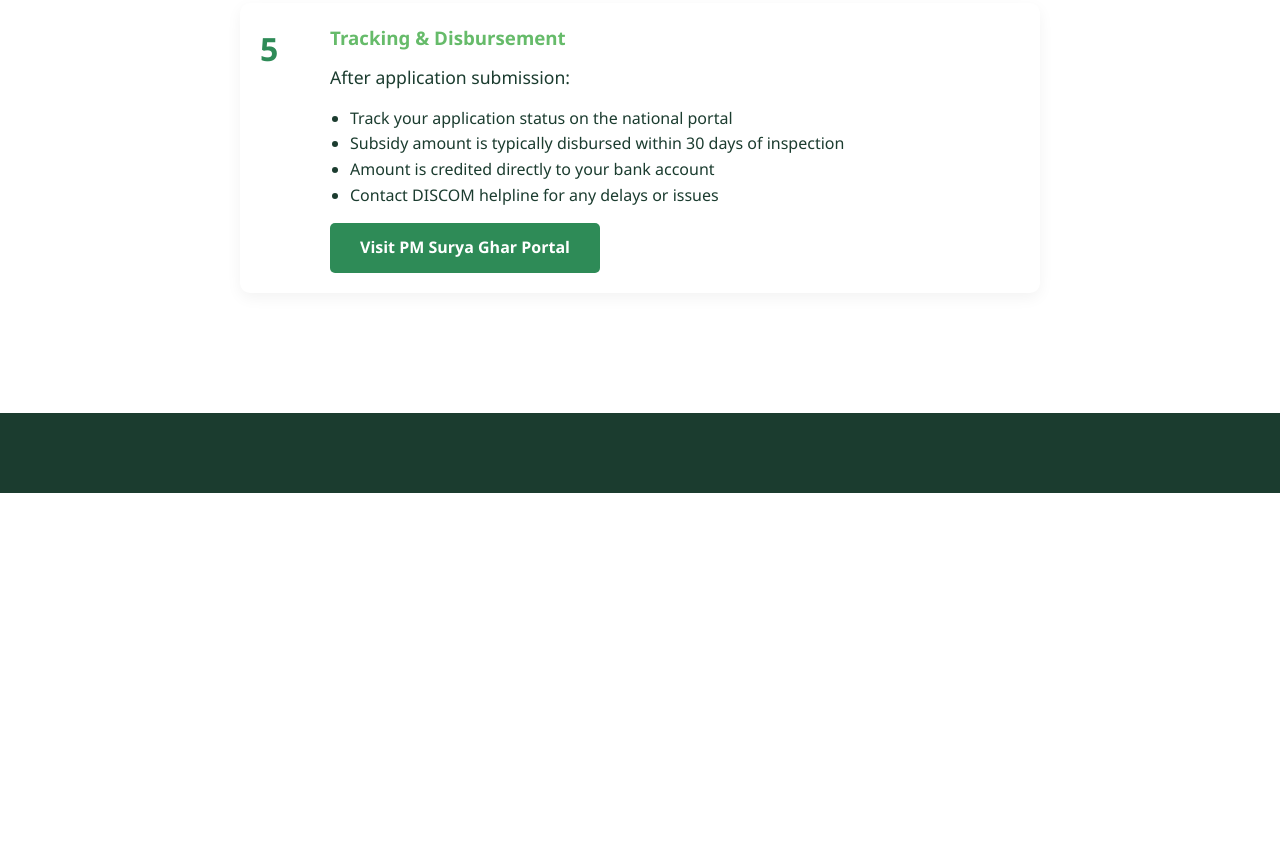
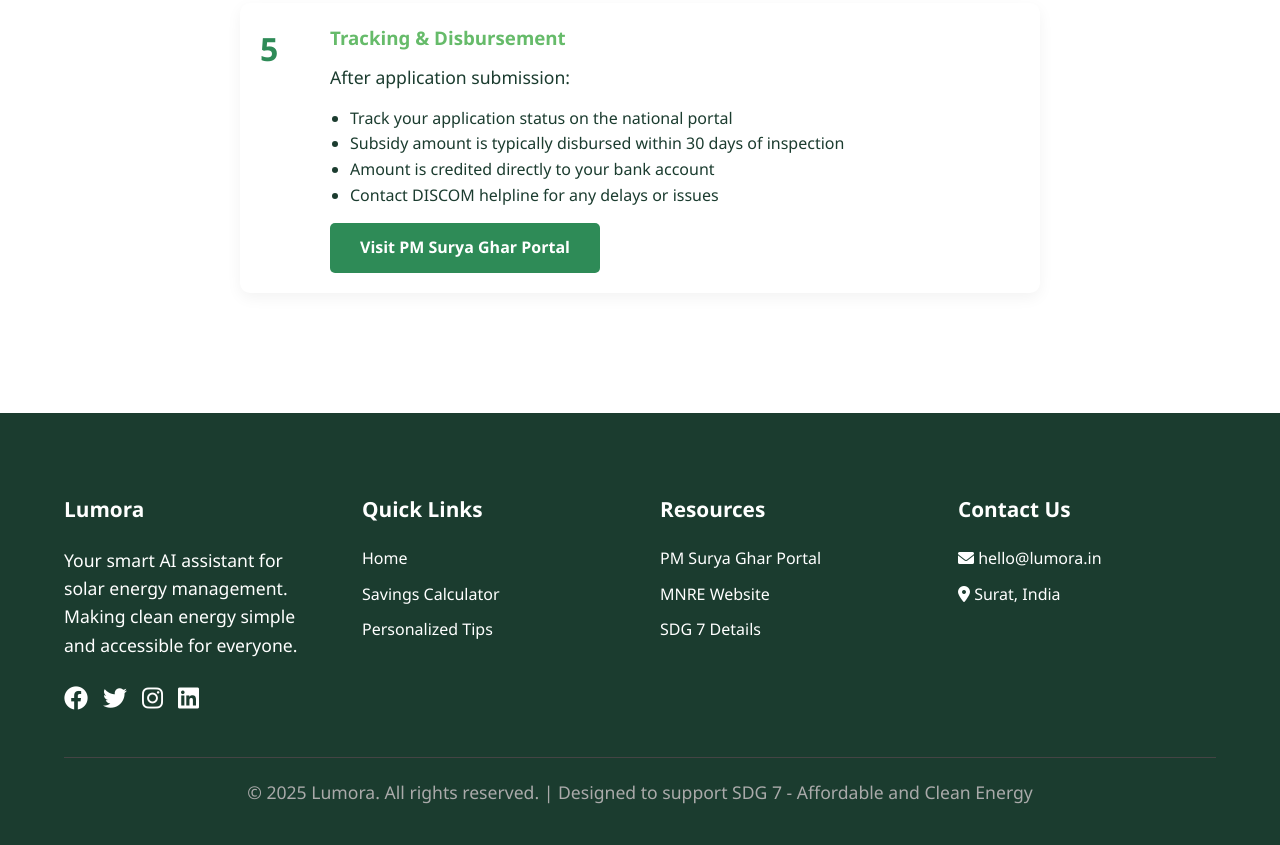
Before and after one commit to Parthik31/Lumora, a plain HTML site: page Front End/subsidy.html in a window 1280 px wide. Shown: the part 1607-2452 px from the top of the page. Before the commit the page ends 2100 px from the top, so only its background shows below. Drawn offline with Linux system fonts and the light colour scheme.

Commit message:
Update subsidy.html

```diff
--- a/Front End/subsidy.html
+++ b/Front End/subsidy.html
@@ -124,11 +124,53 @@
         </div>
     </section>
 
-    <!-- Footer -->
+        <!-- Footer -->
     <footer>
-        <!-- Your existing footer content -->
+        <div class="container">
+            <div class="footer-content">
+                <div class="footer-column">
+                    <h3>Lumora</h3>
+                    <p>Your smart AI assistant for solar energy management. Making clean energy simple and accessible for everyone.</p>
+                    <div class="social-links">
+                        <a href="#"><i class="fab fa-facebook"></i></a>
+                        <a href="#"><i class="fab fa-twitter"></i></a>
+                        <a href="#"><i class="fab fa-instagram"></i></a>
+                        <a href="#"><i class="fab fa-linkedin"></i></a>
+                    </div>
+                </div>
+
+                <div class="footer-column">
+                    <h3>Quick Links</h3>
+                    <ul>
+                        <li><a href="index.html">Home</a></li>
+                        <li><a href="calculator.html">Savings Calculator</a></li>
+                        <li><a href="tips.html">Personalized Tips</a></li>
+                    </ul>
+                </div>
+
+                <div class="footer-column">
+                    <h3>Resources</h3>
+                    <ul>
+                        <li><a href="https://pmsuryaghar.gov.in/" target="_blank">PM Surya Ghar Portal</a></li>
+                        <li><a href="https://mnre.gov.in/" target="_blank">MNRE Website</a></li>
+                        <li><a href="https://sdgs.un.org/goals/goal7" target="_blank">SDG 7 Details</a></li>
+                    </ul>
+                </div>
+
+                <div class="footer-column">
+                    <h3>Contact Us</h3>
+                    <ul>
+                        <li><i class="fas fa-envelope"></i> hello@lumora.in</li>
+                        <li><i class="fas fa-map-marker-alt"></i> Surat, India</li>
+                    </ul>
+                </div>
+            </div>
+
+            <div class="copyright">
+                <p>&copy; 2025 Lumora. All rights reserved. | Designed to support SDG 7 - Affordable and Clean Energy</p>
+            </div>
+        </div>
     </footer>
 
-    <script src="script.js"></script>
 </body>
 </html>
```
